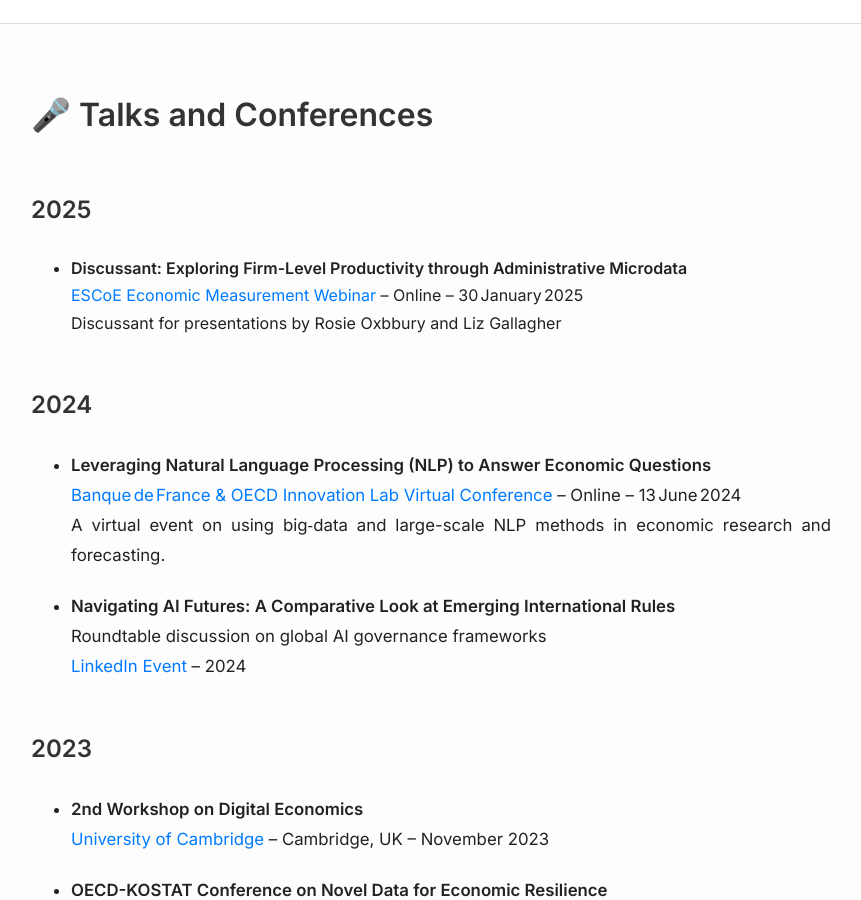
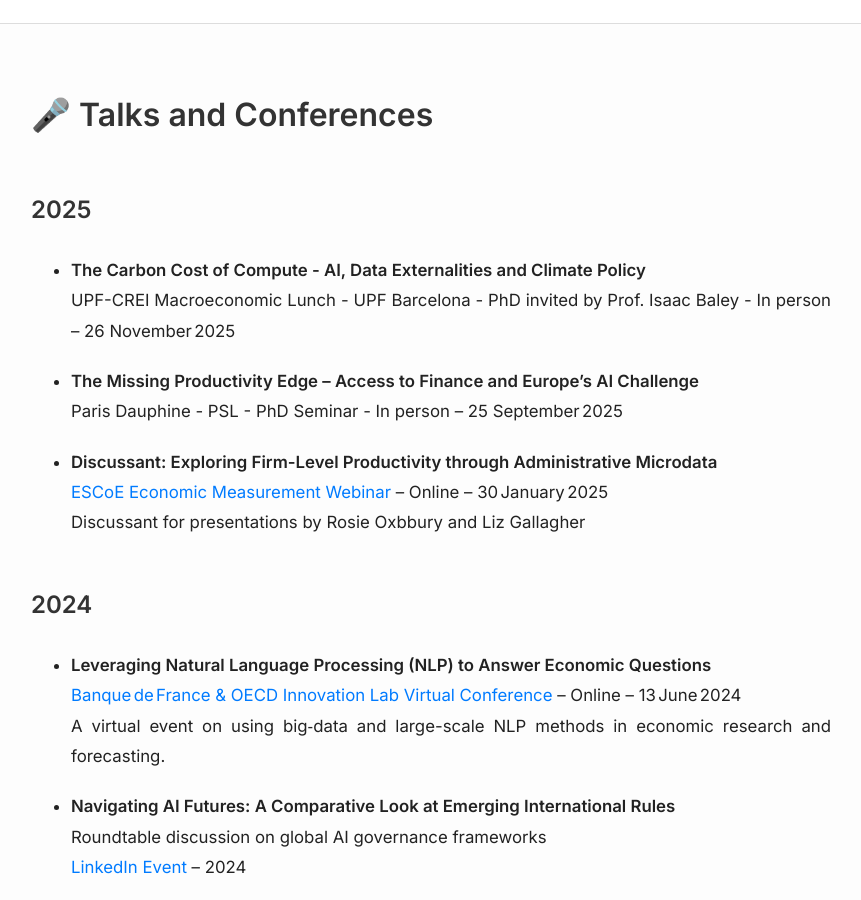
Before and after one commit to julia-m-schmidt/julia-m-schmidt.github.io, a Jekyll site: the page built from talks.md, in a window 1280 px wide and 900 px high, scrolled down 457 px. Shown: the whole window, without its empty margins (209-1070 px from the left). Built offline with Jekyll 4.4.1, drawn with Linux system fonts in a browser that asks for light colours.

Commit message:
Update talks.md

```diff
--- a/talks.md
+++ b/talks.md
@@ -8,6 +8,12 @@ permalink: /talks/
 
 
 ## 2025
+
+- **The Carbon Cost of Compute - AI, Data Externalities and Climate Policy**
+  UPF-CREI Macroeconomic Lunch - UPF Barcelona - PhD invited by Prof. Isaac Baley - In person – 26 November 2025
+
+- **The Missing Productivity Edge – Access to Finance and Europe’s AI Challenge**
+  Paris Dauphine - PSL - PhD Seminar - In person – 25 September 2025
 
 - **Discussant: Exploring Firm-Level Productivity through Administrative Microdata**
   [ESCoE Economic Measurement Webinar](https://www.youtube.com/watch?v=rUXlA5NY5SQ) – Online – 30 January 2025
```
